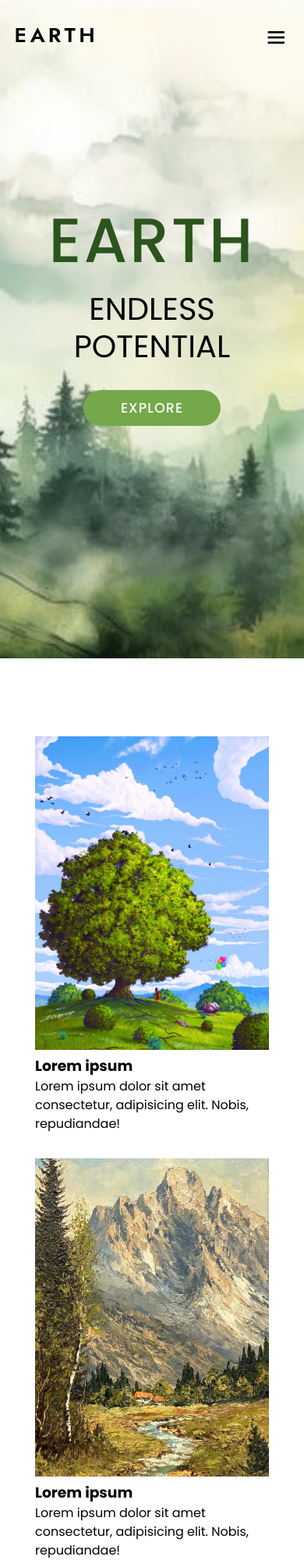
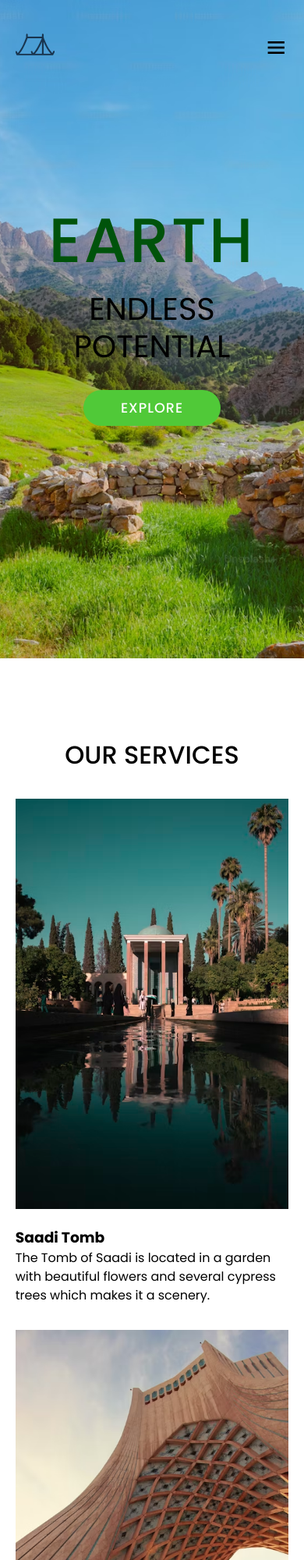
Before and after one commit to ShaghayeghNamani/travell-site, a plain HTML site: page index.html in a window 390 px wide. Shown: the top 2000 px of the page at 78% size. Drawn offline with nearby package versions, Linux system fonts and the light colour scheme.

Commit message:
modify ui features

```diff
--- a/index.html
+++ b/index.html
@@ -9,7 +9,7 @@
   <title>Travel with us</title>
 
   <!-- facicon  -->
-  <link rel="shortcut icon" href="image/favicon.png" type="image/x-icon">
+  <link rel="shortcut icon" href="image/favicon-16x16.png" type="image/x-icon">
 
   <!-- icons  -->
   <link href='https://unpkg.com/boxicons@2.1.4/css/boxicons.min.css' rel='stylesheet'>
@@ -25,7 +25,7 @@
         <div class="container">
 
             <a href="#" class="logo">
-                <img src="image/Logo.png" alt="Logo">
+                <img src="image/logo.svg" alt="Logo">
             </a>
 
             <div class="right">
@@ -46,9 +46,9 @@
     <!-- for mobile -->
     <nav class="nav-mobile" id="nav-mobile">
         <a href="#">Home</a>
-        <a href="#">Services</a>
-        <a href="#">About us</a>
-        <a href="#">Contact us</a>
+        <a href="#services">Services</a>
+        <a href="#about">About us</a>
+        <a href="#contact">Contact us</a>
     </nav>
 
     <!-- hero markup  -->
@@ -64,31 +64,32 @@
 
   <!-- services  -->
    <section class="services" id="services">
+    <h3 class="s-title">our services</h3>
     <div class="container">
         <div class="card">
-            <img src="image/service-1.jpeg" alt="service-1">
+            <img src="image/shiraz.avif" alt="service-1">
 
             <div class="content">
-                <h3>Lorem ipsum</h3>
-                <p>Lorem ipsum dolor sit amet consectetur, adipisicing elit. Nobis, repudiandae!</p>
+                <h3>Saadi Tomb</h3>
+                <p>The Tomb of Saadi is located in a garden with beautiful flowers and several cypress trees which makes it a scenery.</p>
             </div>
         </div>
 
         <div class="card">
-            <img src="image/service-2.jpg" alt="service-2">
+            <img src="image/tehran.avif" alt="service-2">
 
             <div class="content">
-                <h3>Lorem ipsum</h3>
-                <p>Lorem ipsum dolor sit amet consectetur, adipisicing elit. Nobis, repudiandae!</p>
+                <h3>Azadi Tower</h3>
+                <p>Azadi Square, formerly known as Shahyad Square, is a mainly green city square in Tehran, Iran. It hosts as its centerpiece the Azadi Tower.</p>
             </div>
         </div>
 
         <div class="card">
-            <img src="image/service-3.webp" alt="service-3">
+            <img src="image/hengam.avif" alt="service-3">
 
             <div class="content">
-                <h3>Lorem ipsum</h3>
-                <p>Lorem ipsum dolor sit amet consectetur, adipisicing elit. Nobis, repudiandae!</p>
+                <h3>Hengam Island</h3>
+                <p>Hengam Island is an Iranian island located south of Qeshm Island, Iran, in the Persian Gulf.</p>
             </div>
         </div>
     </div>
@@ -102,7 +103,7 @@
                 <p>Lorem ipsum dolor sit amet consectetur adipisicing elit. Maxime excepturi ipsam esse repellat vel! Soluta provident reiciendis accusantium dolor corrupti, neque, pariatur aliquid aliquam velit quos praesentium asperiores deserunt voluptas voluptate iste, accusamus cum vero nulla beatae dignissimos natus voluptatem magnam eum ut? Error qui laborum vero numquam vitae omnis!</p>
             </div>
 
-            <img src="image/our-mission.jpg" alt="about">
+            <img src="image/about us.avif" alt="about">
         </div>
     </section>
 
--- a/script.js
+++ b/script.js
@@ -8,7 +8,7 @@ hamburger.addEventListener('click', function(){
 
 // hide after click an item
 document.onclick = function(n){
-    if(n.target.id !== 'icon' && n.target.id !== 'nav-mobile'){
+    if(n.target.id !== 'icon' && n.target.id !== '.nav-mobile'){
         hamburger.classList.remove('bx-x');
         nav.classList.remove('active')
     }
--- a/styles.css
+++ b/styles.css
@@ -23,9 +23,8 @@ body {
 }
 
 :root {
-    --clr-primary: #2c541d;
-    --clr-secondary: #74a84a;
-
+    --clr-primary: #00530b;
+    --clr-secondary: #50c938;
     --clr-white: #fefefe;
     --clr-black: #000000;
   }
@@ -103,7 +102,7 @@ header .container{
 }
 
 header .logo img{
-    width: 100px;
+    width: 50px;
 }
 
 header .right,
@@ -173,7 +172,7 @@ header .nav-desktop{
     height: 100vh;
     padding-top: 260px;
     background-color: var(--clr-secondary);
-    background-image: url(image/banner.jpg);
+    background-image: url(image/banner.avif);
     background-repeat: no-repeat;
     background-position: center top;
     background-size: cover;
@@ -204,6 +203,14 @@ header .nav-desktop{
     padding: 100px 0;
 }
 
+.services .s-title{
+    text-align: center;
+    font-size: 2rem;
+    font-weight: 500;
+    text-transform: uppercase;
+    margin-bottom: 2rem;
+}
+
 .services .container{
     display: grid;
     gap: 32px;
@@ -218,10 +225,11 @@ header .nav-desktop{
 }
 
 .services .card{
-    max-width: 300px;
+    max-width: 370px;
 }
 
 .services img{
+    padding-bottom: 1rem;
     transition: .3s transform;
 }
 
@@ -240,13 +248,6 @@ header .nav-desktop{
     gap: 32px;
     align-items: center;
     justify-content: space-between;
-}
-
-@media screen and (max-width: 850px){
-    .about .container{
-        flex-wrap: wrap;
-        justify-content: center;
-    }
 }
 
 .about .content{
@@ -270,11 +271,24 @@ header .nav-desktop{
     max-width: 100rem;
 }
 
+@media screen and (max-width: 850px){
+    .about .container{
+        flex-wrap: wrap;
+        justify-content: center;
+    }
+    .about{
+        padding-top: 30px;
+    }
+    .about h3{
+        text-align: center;
+    }
+}
+
 /* contact us  */
 .contact{
     padding: 150px 0 200px;
     background-color: var(--clr-secondary);
-    background-image: url(image/call-to-action.jpg);
+    background-image: url(image/contact\ us.avif);
     background-repeat: no-repeat;
     background-position: center bottom;
     background-size: cover;
@@ -311,12 +325,12 @@ footer .container{
 
 footer .to-top{
     font-size: 2rem;
-    color: var(--clr-primary);
+    color: var(--clr-secondary);
     transition-duration: .3s;
     transition-property: color transform;
 
 }
 footer .to-top:is(:focus, :hover){
-    color: var(--clr-secondary);
+    color: var(--clr-primary);
     transform: translateY(-5px);
 }
```
Also changed, not shown: image/Logo.png (deleted), image/about us.avif (added), image/banner.avif (added), image/banner.jpg (deleted), image/call-to-action.jpg (deleted), image/contact us.avif (added), image/favicon-16x16.png (added), image/favicon.png (deleted), image/hengam.avif (added), image/hormoz.avif (added), image/logo.svg (added), image/our-mission.jpg (deleted), image/service-1.jpeg (deleted), image/service-2.jpg (deleted), 3 more files.
